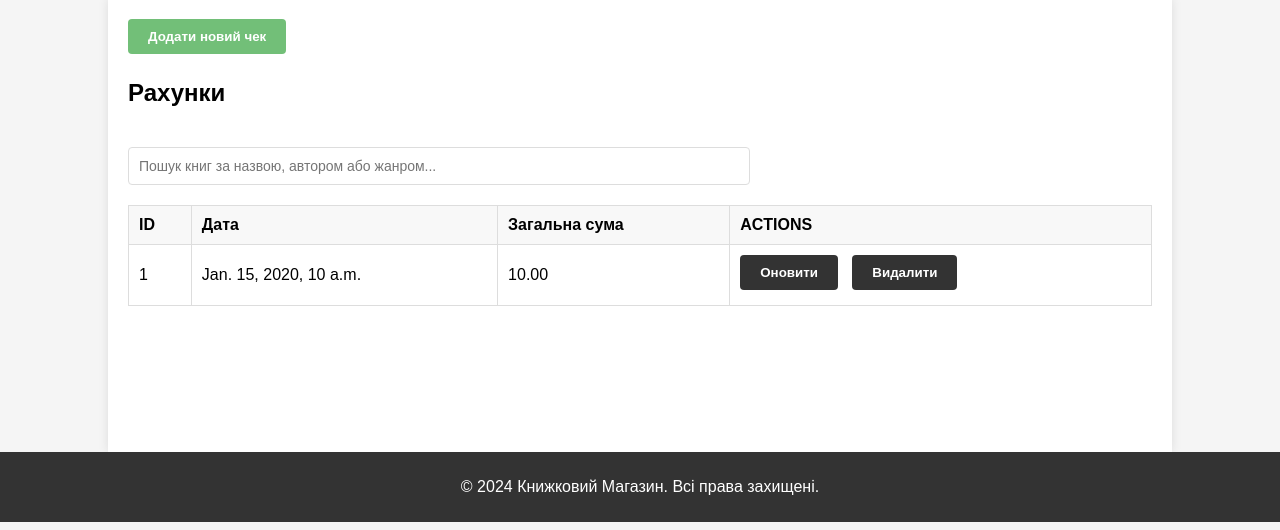
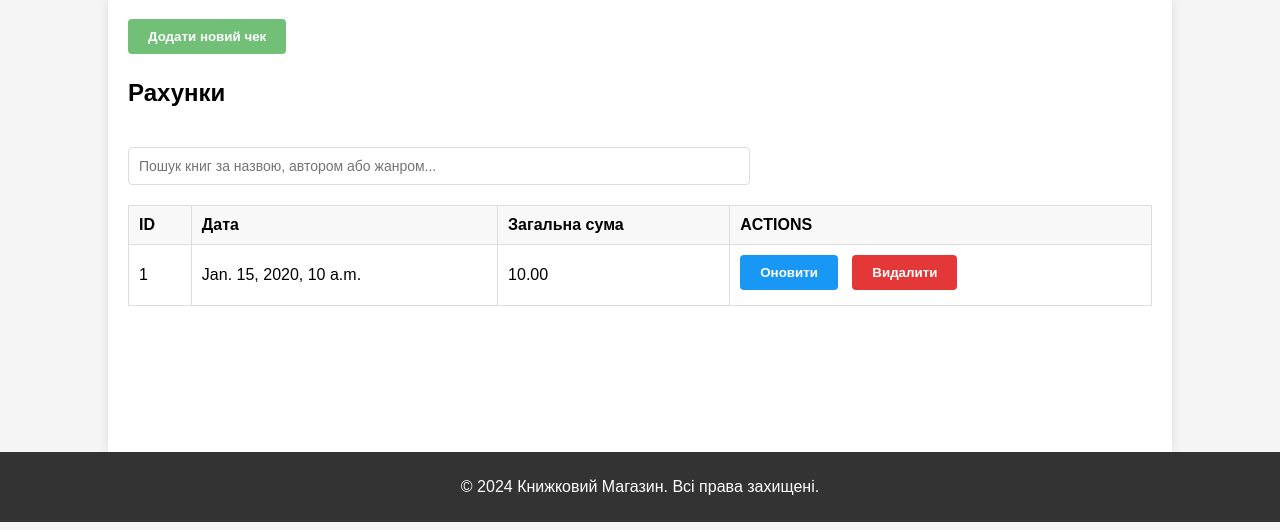
Before and after one commit to bilskyi/readery, a Django app: page /bills/ in a window 1280 px wide. Shown: the part 107-637 px from the top of the page. Run offline with Django 5.2, Linux system fonts and the light colour scheme; tables that the repository leaves empty hold one stand-in row (values such as "Sample post").

Commit message:
editing button styles

```diff
--- a/base/mixins.py
+++ b/base/mixins.py
@@ -34,7 +34,6 @@ class ModelContextMixin:
         return context
 
 
-
 class ModelSuccessUrlMixin:
     def get_success_url(self):
         model_name = self.model.__name__.lower()
--- a/base/templates/base/authors.html
+++ b/base/templates/base/authors.html
@@ -22,8 +22,8 @@
                             <td>{{obj.slug}}</td>
                             <td>{{obj.bio}}</td>
                         <td>
-                            <button onclick="updateBook(this)">Оновити</button>
-                            <button onclick="deleteBook(this)">Видалити</button>
+                            <button class="edit-button" onclick="updateBook(this)">Оновити</button>
+                            <button class="delete-button" onclick="deleteBook(this)">Видалити</button>
                         </td>
                     </tr>
                     {% endfor %}
--- a/base/templates/base/bills.html
+++ b/base/templates/base/bills.html
@@ -20,8 +20,8 @@
                             <td>{{obj.date}}</td>
                             <td>{{obj.total_amount}}</td>
                         <td>
-                            <button onclick="updateBook(this)">Оновити</button>
-                            <button onclick="deleteBook(this)">Видалити</button>
+                            <button class="edit-button" onclick="updateBook(this)">Оновити</button>
+                            <button class="delete-button" onclick="deleteBook(this)">Видалити</button>
                         </td>
                     </tr>
                     {% endfor %}
--- a/base/templates/base/genres.html
+++ b/base/templates/base/genres.html
@@ -20,8 +20,8 @@
                             <td>{{obj.name}}</td>
                             <td>{{obj.slug}}</td>
                         <td>
-                            <button onclick="updateBook(this)">Оновити</button>
-                            <button onclick="deleteBook(this)">Видалити</button>
+                            <button class="edit-button" onclick="updateBook(this)">Оновити</button>
+                            <button class="delete-button" onclick="deleteBook(this)">Видалити</button>
                         </td>
                     </tr>
                     {% endfor %}
--- a/base/templates/base/orders.html
+++ b/base/templates/base/orders.html
@@ -22,8 +22,8 @@
                             <td>{{obj.quantity}}</td>
                             <td>{{obj.price}}</td>
                         <td>
-                            <button onclick="updateBook(this)">Оновити</button>
-                            <button onclick="deleteBook(this)">Видалити</button>
+                            <button class="edit-button" onclick="updateBook(this)">Оновити</button>
+                            <button class="delete-button" onclick="deleteBook(this)">Видалити</button>
                         </td>
                     </tr>
                     {% endfor %}
```
